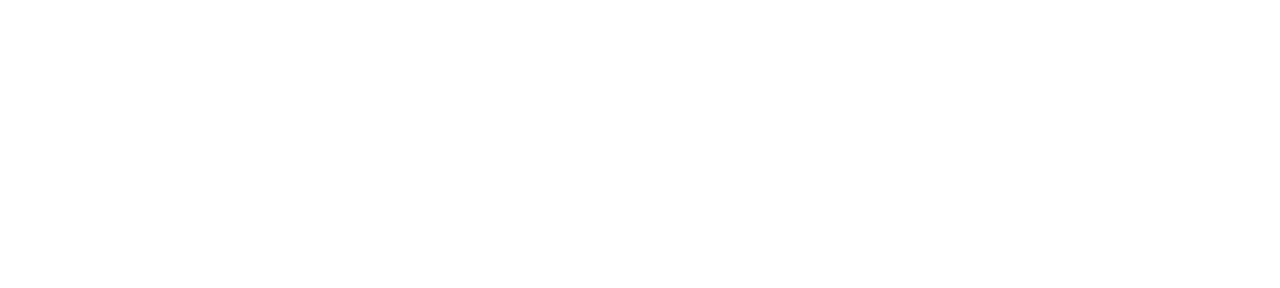
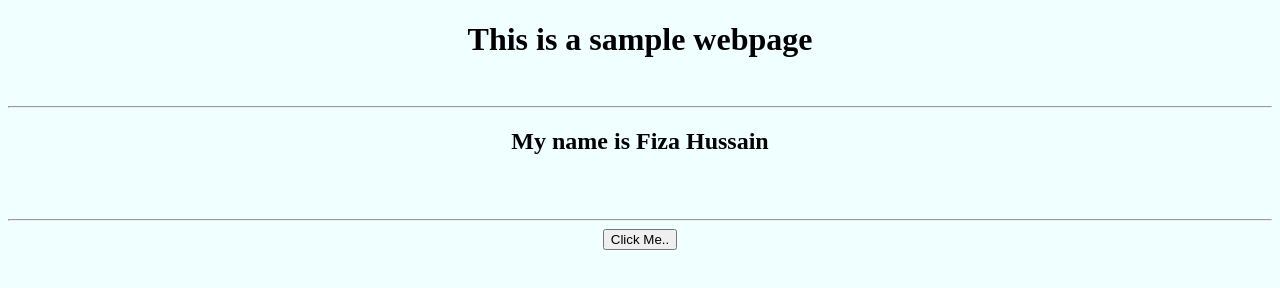
Before and after one commit to fiza2001/sample-webpage, a plain HTML site: page index.html in a window 1280 px wide. Drawn offline with Linux system fonts and the light colour scheme.

Commit message:
sample contents and styles added

```diff
--- a/index.html
+++ b/index.html
@@ -10,13 +10,18 @@
         <title>My sample webpage</title>
         <meta name="description" content="">
         <meta name="viewport" content="width=device-width, initial-scale=1">
-        <link rel="stylesheet" href="">
+        <link rel="stylesheet" href="styles.css">
     </head>
     <body>
-        <!--[if lt IE 7]>
-            <p class="browsehappy">You are using an <strong>outdated</strong> browser. Please <a href="#">upgrade your browser</a> to improve your experience.</p>
-        <![endif]-->
+        <h1>This is a sample webpage</h1>
+        <br>
+        <hr>
+        <h2>My name is Fiza Hussain</h2>
+        <br>
+        <br>
+        <hr>
+        <button>Click Me..</button>
 
-        <script src="" async defer></script>
+        <script src="script.js" async defer></script>
     </body>
 </html>
--- a/styles.css
+++ b/styles.css
@@ -1,3 +1,4 @@
 body{
     background-color: azure;
+    text-align: center;
 }
```
